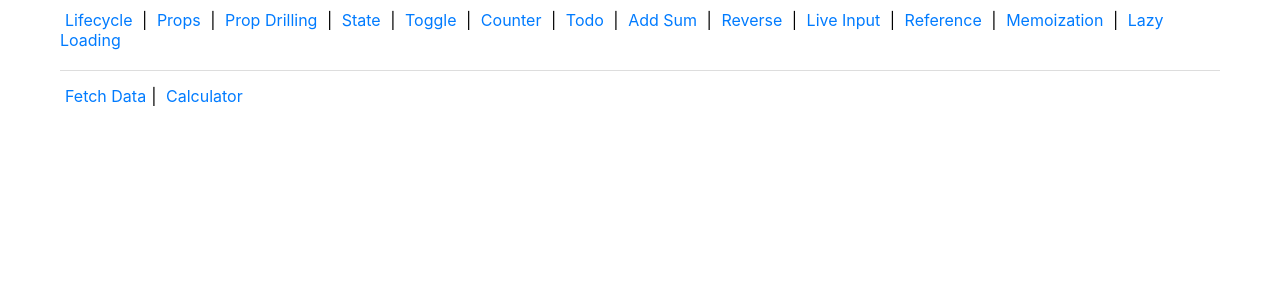
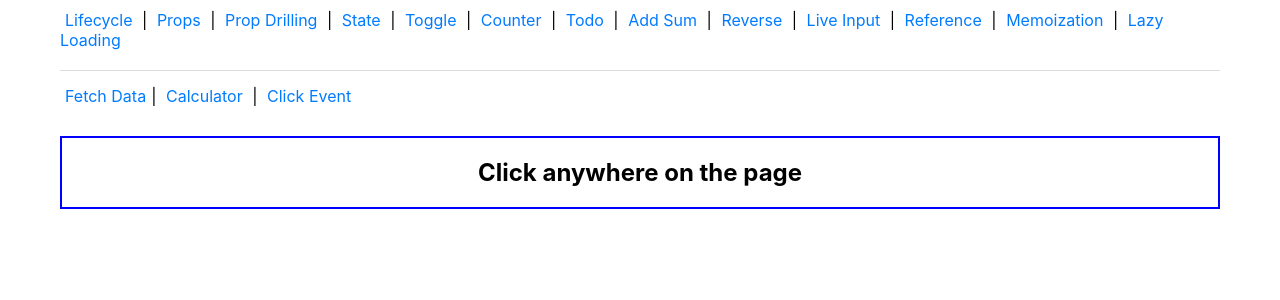
Before and after one commit to mahapatra079/my-app, a React (Create React App) app: page /click-event in a window 1280 px wide. Shown: the top 300 px of the page. Built offline with nearby package versions, Linux system fonts and the light colour scheme.

Commit message:
ClickEvents - custom Hook anywhere on Doccument

```diff
--- a/src/App.js
+++ b/src/App.js
@@ -14,6 +14,7 @@ import Memoization from "./Memoization";
 import LazyLoading from "./LazyLoading";
 import Fetch from "./Fetch";
 import Calculator from "./Calculator";
+import ClickEvent from "./ClickEvent";
 
 export default function App() {
   const userName = "Prop Drilling - PC → MC → GC";
@@ -42,7 +43,8 @@ export default function App() {
         <div className="nav-container nav-secondary">
           <nav className="nav-2">
             <Link to="/fetch">Fetch Data</Link>|{" "}
-            <Link to="/calculator">Calculator</Link>
+            <Link to="/calculator">Calculator</Link> |{" "}
+            <Link to="/click-event">Click Event</Link>
           </nav>
         </div>
       </div>
@@ -69,6 +71,7 @@ export default function App() {
         <Route path="/lazy-loading" element={<LazyLoading />} />
         <Route path="/fetch" element={<Fetch />} />
         <Route path="/calculator" element={<Calculator />} />
+        <Route path="/click-event" element={<ClickEvent />} />
       </Routes>
     </div>
   );
--- /dev/null
+++ b/src/ClickEvent.js
@@ -0,0 +1,29 @@
+// Implement a custom hook that handles click events anywhere on the document.
+
+import { useEffect } from "react";
+
+// ClickEvent component to handle document click events
+function ClickEvent() {
+  useEffect(() => {
+    const handleClick = () => {
+      alert("Document Clicked!");
+      };
+
+// Add event listener
+    document.addEventListener("click", handleClick);
+      return () => {
+// Cleanup event listener
+      document.removeEventListener("click", handleClick);
+    };
+  }, []);
+    // Whole document click → useEffect + addEventListener
+
+  return (
+    <div className="click-event textCenter">
+          <h2>Click anywhere on the page</h2>
+          {/* we avoid direct DOM manipulation and use React’s event system. Document-level events should be handled using useEffect */}
+    </div>
+  );
+}
+
+export default ClickEvent;
--- a/src/index.css
+++ b/src/index.css
@@ -7,7 +7,7 @@ li{list-style: none;}
 .content { display: flex; flex-direction: column; } .nav-container { padding: 10px 0; } .nav-container nav a { margin: 0 5px; text-decoration: none; color: #007bff; } .nav-container nav a:hover { text-decoration: underline; } .nav-secondary { border-top: 1px solid #ddd; margin-top: 10px; padding-top: 15px; } .nav-2 { display: block; }
 
 .concept{ margin-bottom: -40px; } .props{ border: 4px solid #000; margin-top: 50px; padding: 10px; text-align: center; } .child-data, .life-cycle, .fetch{ border: 2px solid red; padding: 10px; margin: 10px; } .props-drilling{ border: 3px solid grey; margin-top: 20px; padding: 10px; } .toggle { margin-top: 15px; } .toggle button, .addBtn{ cursor: pointer; width: 100%; height: 36px; border-radius: 10px; font-size: 16px; }
-.adding-sum, .reversing-string, .counter, .capture-input, .show-hide, .todo-list, .toggle, .use-reference, .memoization, .lazyLoading{border: 2px solid blue;padding: 20px;margin-top: 20px;}
+.adding-sum, .reversing-string, .counter, .capture-input, .show-hide, .todo-list, .toggle, .use-reference, .memoization, .lazyLoading, .click-event{border: 2px solid blue;padding: 20px;margin-top: 20px;}
 .addBtn{margin: 10px 0;}.textCenter{text-align: center;}
 
 /* calculator-styling */
```
